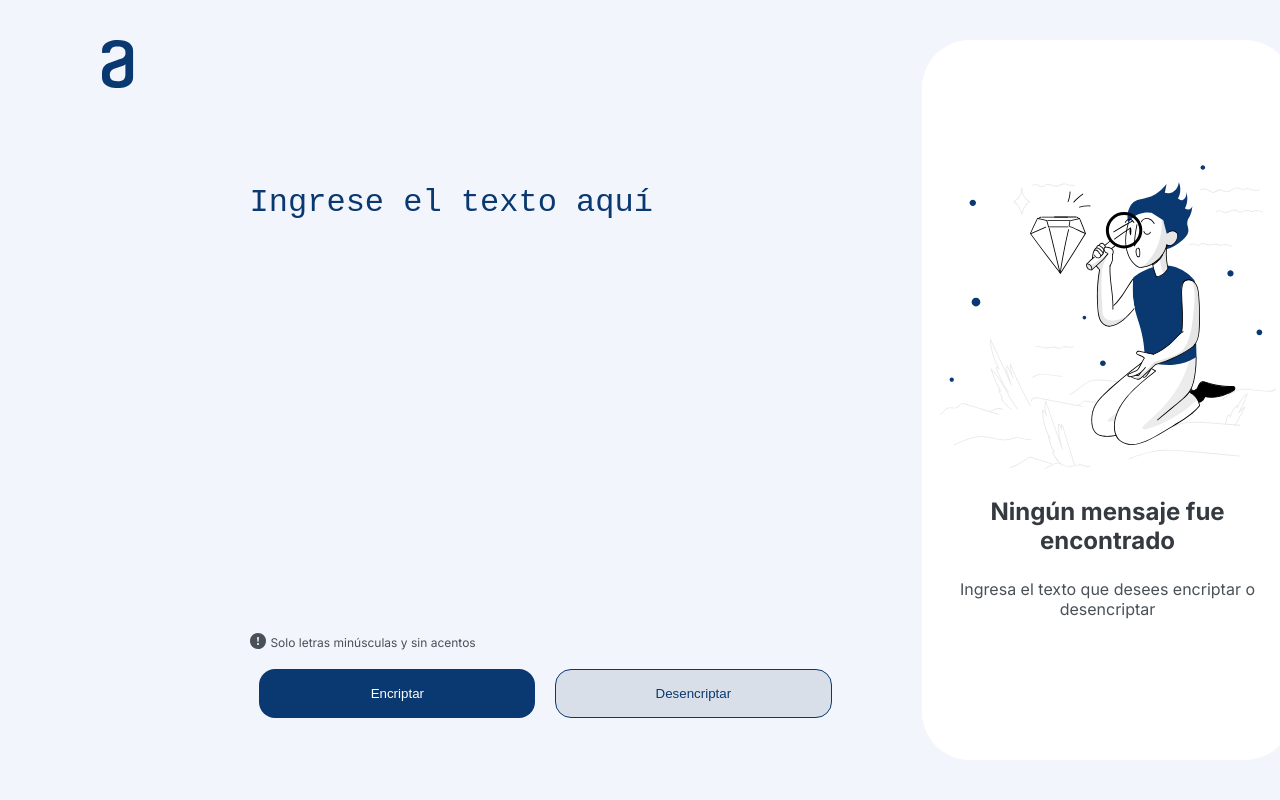
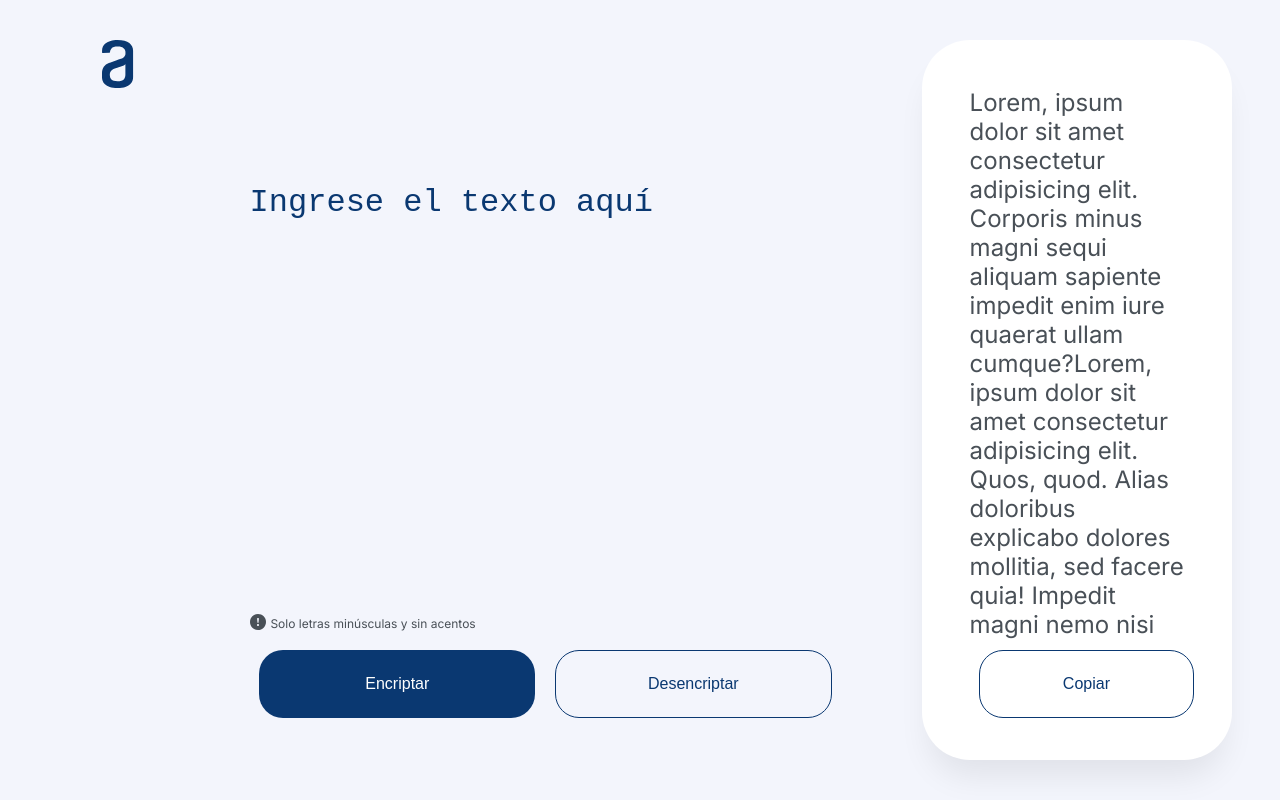
Before and after one commit to DavidUpegui/Alura_challenge1_encrypter, a plain HTML site: page index.html in a window 1280 px wide. Drawn offline with Linux system fonts and the light colour scheme.

Commit message:
Styled: Found msg section in output + some changes.
Next the most significant changes:
- Refactored: .btn css classes btn--encrypt -> btn--primary,
  btn--unencrypt and btn--copy --> btn-secondary.
- Changed: The centering in the output section is now managed with the
  properties position and transform instead of flex.
- Added: Box shadow added to the output section.
- Added: Padding bottom changed in uotput section.

```diff
--- a/index.html
+++ b/index.html
@@ -36,28 +36,28 @@
           >Solo letras minúsculas y sin acentos
         </p>
         <div class="btn-container">
-          <button class="btn btn--encrypt" id="btn-encrypt">Encriptar</button>
-          <button class="btn btn--unencrypt" id="btn-unencrypt">
+          <button class="btn btn--primary" id="btn-encrypt">Encriptar</button>
+          <button class="btn btn--secondary" id="btn-unencrypt">
             Desencriptar
           </button>
         </div>
       </section>
       <section class="output">
-        <div class="notfound" id="not-found">
+        <!-- <div class="notfound" id="not-found">
           <img src="./public/Muñeco.svg" alt="Imagen de Muñeco" />
           <h3 class="output__title">Ningún mensaje fue encontrado</h3>
           <p class="output__p--notfound">
             Ingresa el texto que desees encriptar o desencriptar
           </p>
-        </div>
-        <!-- <div class="found" id="found">
+        </div> -->
+        <div class="found" id="found">
           <p class="output__p--found">
             Lorem, ipsum dolor sit amet consectetur adipisicing elit. Corporis
             minus magni sequi aliquam sapiente impedit enim iure quaerat ullam
-            cumque?
+            cumque?Lorem, ipsum dolor sit amet consectetur adipisicing elit. Quos, quod. Alias doloribus explicabo dolores mollitia, sed facere quia! Impedit magni nemo nisi saepe placeat error vitae unde, consectetur similique? Fugiat obcaecati magnam quam. Quasi vitae expedita esse alias incidunt excepturi dicta sapiente optio libero minima repellat quaerat perferendis, doloribus nihil aperiam cum nemo placeat molestias dolor animi dolore deleniti numquam id ea! Ad optio ratione, veritatis est quas laborum exercitationem voluptatibus facere. Cumque eligendi, deserunt alias, cupiditate placeat laudantium animi totam fugit necessitatibus, explicabo minima dolorum modi quos velit itaque sit corrupti ab a autem nemo doloribus voluptatibus assumenda nostrum!
           </p>
-          <button class="btn--copy">Copiar</button>
-        </div> -->
+          <button class="btn btn--secondary">Copiar</button>
+        </div>
       </section>
     </main>
   </body>
--- a/styles.css
+++ b/styles.css
@@ -75,35 +75,44 @@ body {
   display: flex;
 }
 .btn {
+  font-size: 16px;
   display: inline-flex;
-  padding: 1rem;
-  border-radius: 16px;
+  padding: 1.5rem;
+  border-radius: 1.5rem;
   width: 100%;
   margin: 0.6rem;
   align-items: center;
   justify-content: center;
 }
-.btn--encrypt {
+.btn--primary {
   color: white;
   background-color: var(--dark-blue);
   border: none;
 }
-.btn--unencrypt {
+.btn--secondary{
+  background-color: transparent;
   color: var(--dark-blue);
   border: 1px solid var(--dark-blue);
-  background-color: var(--light-gray);
 }
+
 .output {
+  position: relative;
   background-color: white;
   height: 100%;
   width: 35%;
   padding: 3rem;
+  padding-bottom: 2rem;
   display: flex;
   flex-direction: column;
-  align-items: center;
-  justify-content: center;
   margin: 0 3rem;
   border-radius: 3rem;
+  box-shadow: 0 24px 32px -8px rgba(0, 0, 0, 0.08);
+}
+.notfound{
+  position: absolute;
+  top : 50%;
+  left: 50%;
+  transform: translate(-50%,-50%);
 }
 .output__title {
   text-align: center;
@@ -117,3 +126,16 @@ body {
   text-align: center;
   color: var(--medium-gray);
 }
+.found{
+  height: 100%;
+  display: flex;
+  flex-direction: column;
+}
+.output__p--found{
+  margin-bottom: auto;
+  justify-self: start;
+  color: var(--medium-gray);
+  font-size: 24px;
+  max-height: 90%;
+  overflow-y: scroll;
+}
```
